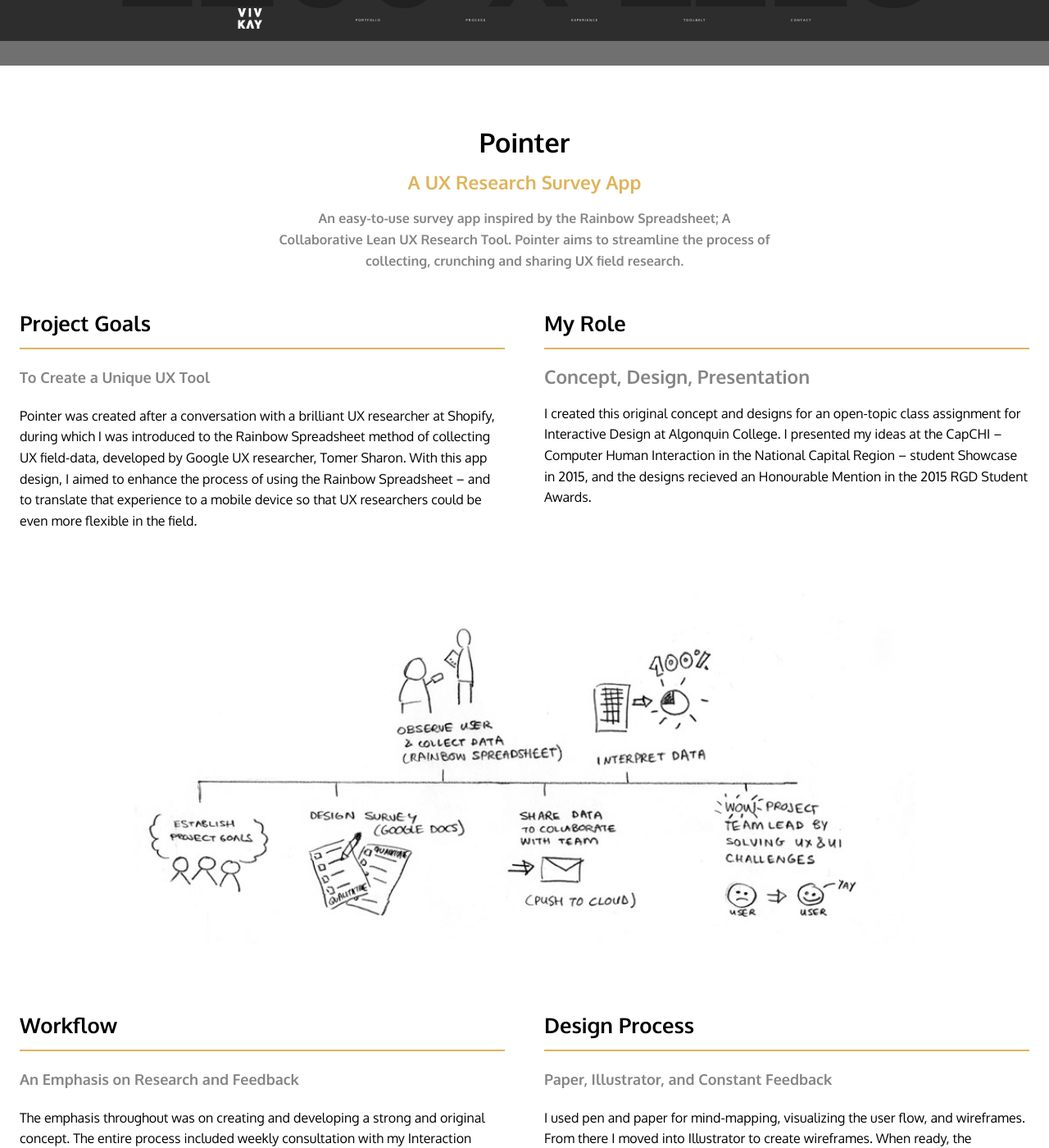
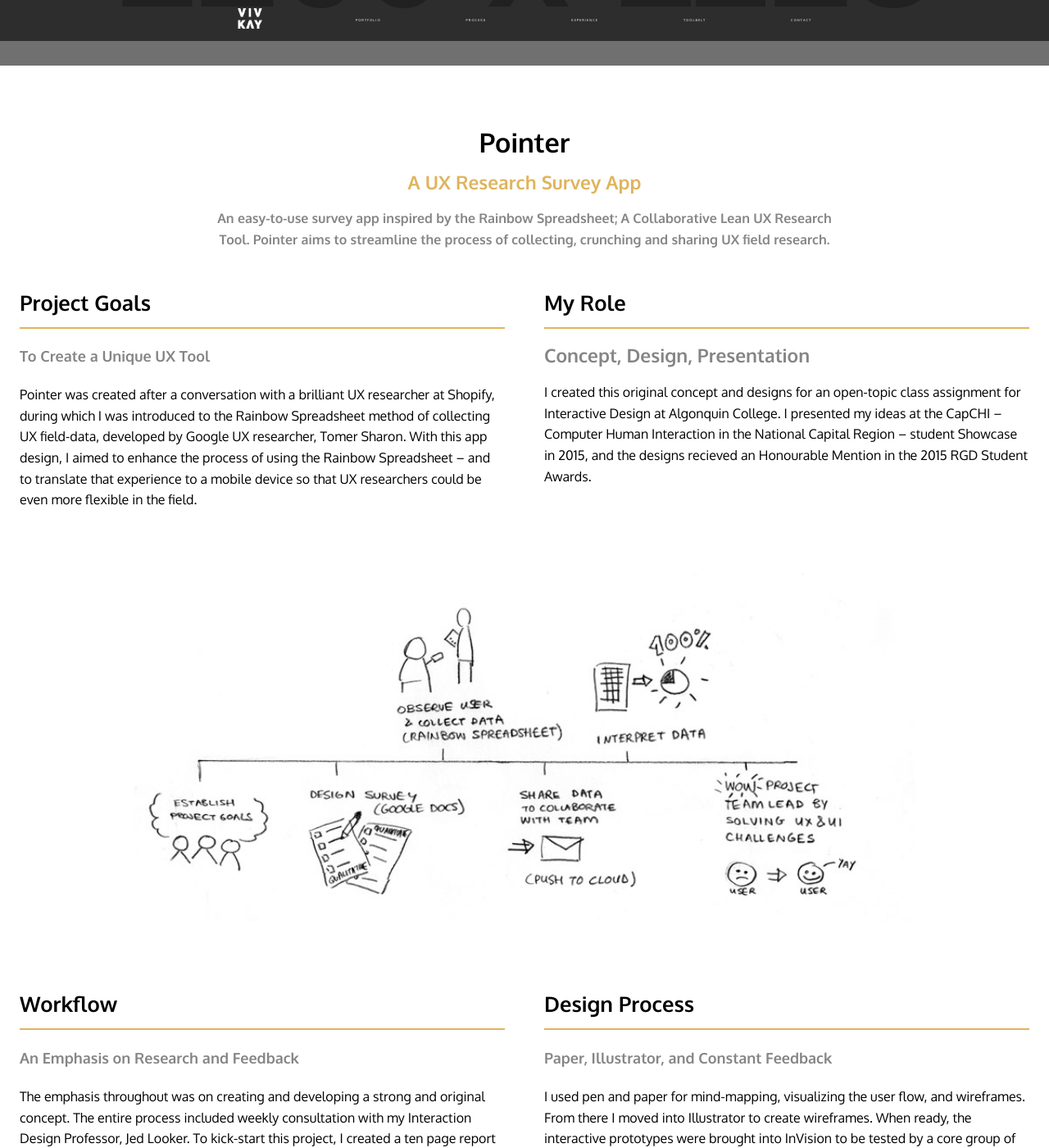
Before and after one commit to vivkay/portfolio-new, a Jekyll site: the page built from ux-tool.html, in a window 1280 px wide and 1400 px high, scrolled down 640 px. Shown: the whole window at 82% size. Built offline with Jekyll 4.4.1, drawn with Linux system fonts in a browser that asks for light colours; Markdown is read by kramdown in place of the engine named in the settings.

Commit message:
uses deck class to control line length

```diff
--- a/_layouts/case-study-a.html
+++ b/_layouts/case-study-a.html
@@ -90,7 +90,7 @@
     </div>
 </div>
 
-<div class="grid body-wrapper pad-t-1-2 pad-b-1-2">
+<div class="grid body-wrapper pad-t-1-2 pad-b-1-2 deck">
     <div class="unit unit-xs-1 unit-s-1 unit-m-1 unit-l-1 gutter center-flex">
         <h2 class="peta underline">Onwards March!</h2>
         <h3 class="grey mega">{{ page.outcomes-summary }}</h3>
--- a/css/main.css
+++ b/css/main.css
@@ -290,7 +290,7 @@
 }
 
 .deck {
-    max-width: 38em;
+    max-width: 48em;
     margin: 0 auto;
 }
 
```
